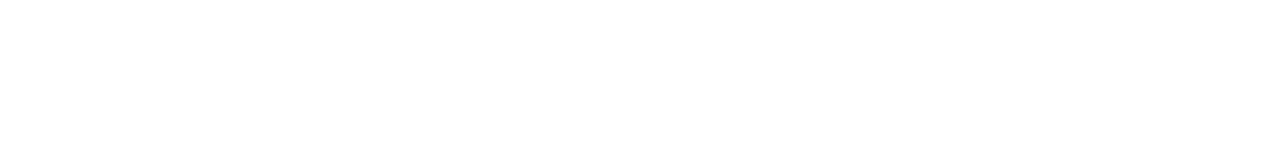
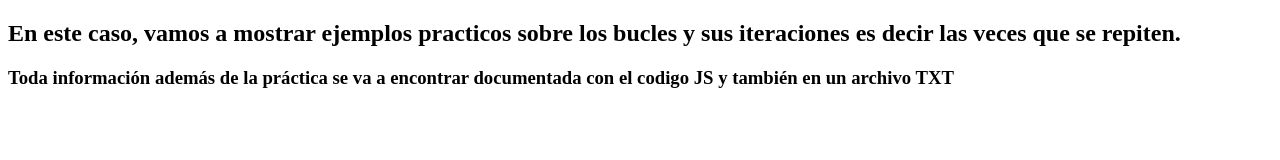
Before and after one commit to EzeMoreira/Bucles-Iteraciones.js, a plain HTML site: page index.html in a window 1280 px wide. Drawn offline with Linux system fonts and the light colour scheme.

Commit message:
add h2 h3 html

```diff
--- a/index.html
+++ b/index.html
@@ -6,6 +6,7 @@
     <title>Bucles e iteraciones</title>
 </head>
 <body>
-
+    <h2>En este caso, vamos a mostrar ejemplos practicos sobre los bucles y sus iteraciones es decir las veces que se repiten.</h2>
+    <h3>Toda información además de la práctica se va a encontrar documentada con el codigo JS y también en un archivo TXT</h3>
 </body>
 </html>
```
